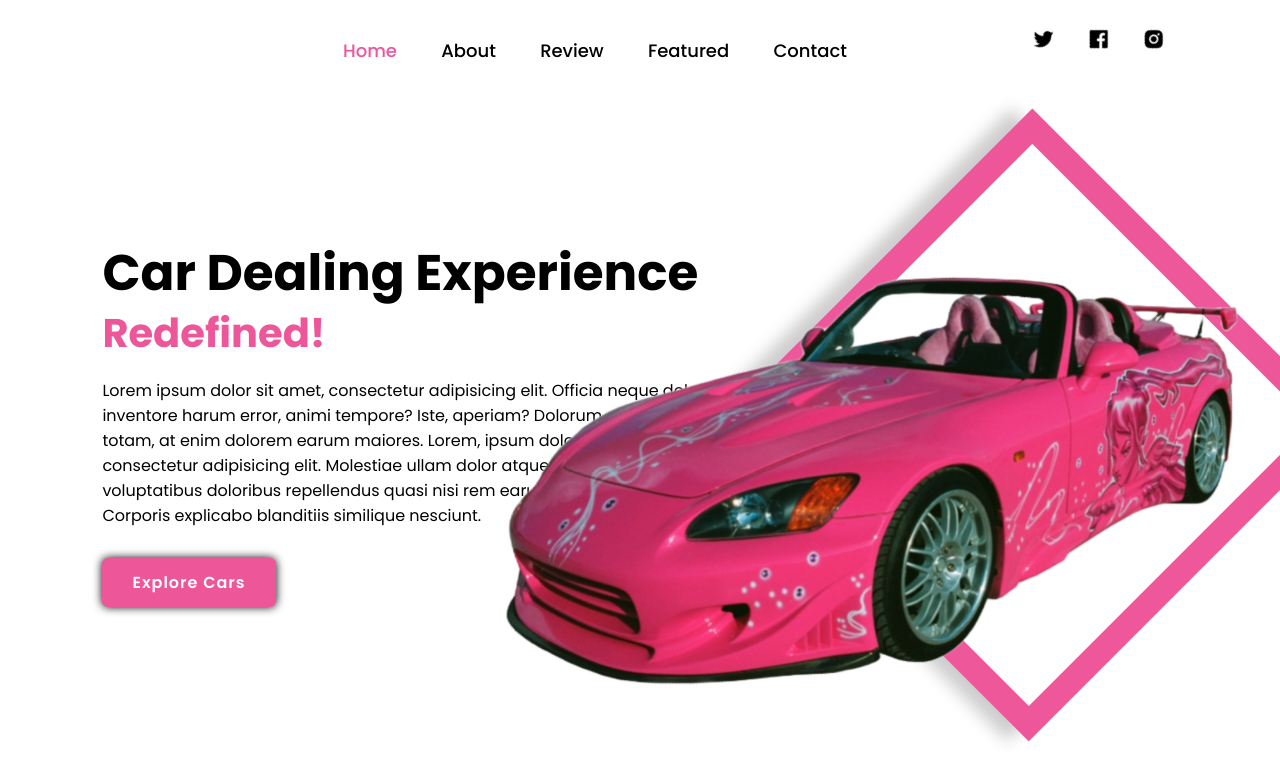
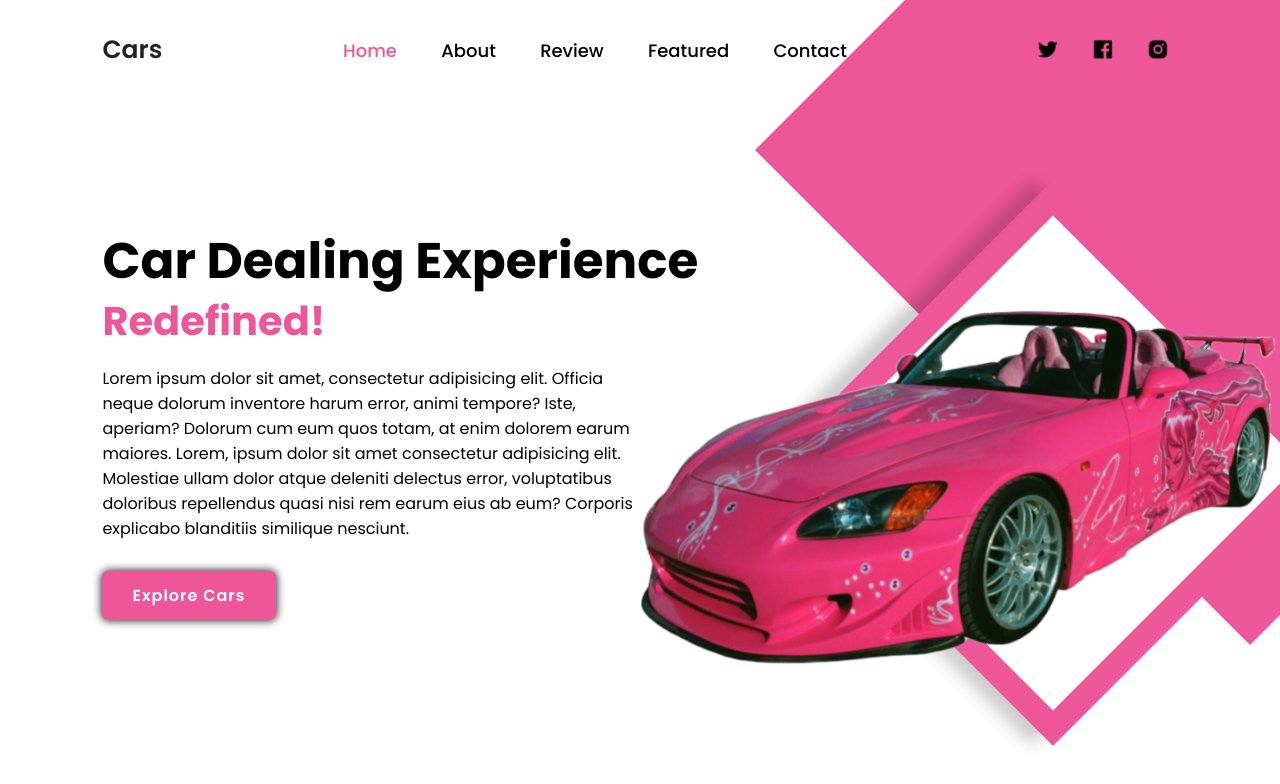
Before and after one commit to jujubizinha/website-home-car, a plain HTML site: page index.html in a window 1280 px wide. Drawn offline with nearby package versions, Linux system fonts and the light colour scheme.

Commit message:
feat: create Animated Website Car

```diff
--- a/style.css
+++ b/style.css
@@ -26,11 +26,10 @@ body {
 
 .logo {
   font-size: 25px;
-  color: #000000;
+  color: #222;
   text-decoration: none;
   font-weight: 600;
-  opacity: 0;
-  animation: slideRigth 1s ease forwards;
+  animation: slideRight 1s ease forwards;
 }
 
 .navbar a {
@@ -60,6 +59,8 @@ body {
 
 .social-media a {
   display: inline-flex;
+  justify-content: center;
+  align-items: center;
   width: 40px;
   height: 40px;
   background: transparent;
@@ -119,6 +120,7 @@ body {
   opacity: 0;
   animation: slideLeft 1s ease forwards;
   animation-delay: 1.6s;
+  max-width: 550px;
 }
 
 .btn {
@@ -147,8 +149,9 @@ body {
 .home-img {
   position: relative;
   right: -7%;
-  width: 450px;
-  height: 450px;
+  top: 5%;
+  width: 400px;
+  height: 400px;
   transform: rotate(45deg);
 }
 
@@ -166,9 +169,9 @@ body {
 
 .home-img .rhombus img {
   position: absolute;
-  top: 110px;
-  left: -250px;
-  max-width: 750px;
+  top: 50px;
+  left: -200px;
+  max-width: 650px;
   transform: rotate(-45deg);
   opacity: 0;
   animation: car 1s ease forwards;
@@ -185,7 +188,7 @@ body {
   transform: rotate(45deg);
   z-index: -1;
   opacity: 0;
-  animation: rhomnus2 1s ease forwards;
+  animation: rhombus2 1s ease forwards;
 }
 
 /*KEYFRAMES ANIMATION */
```
